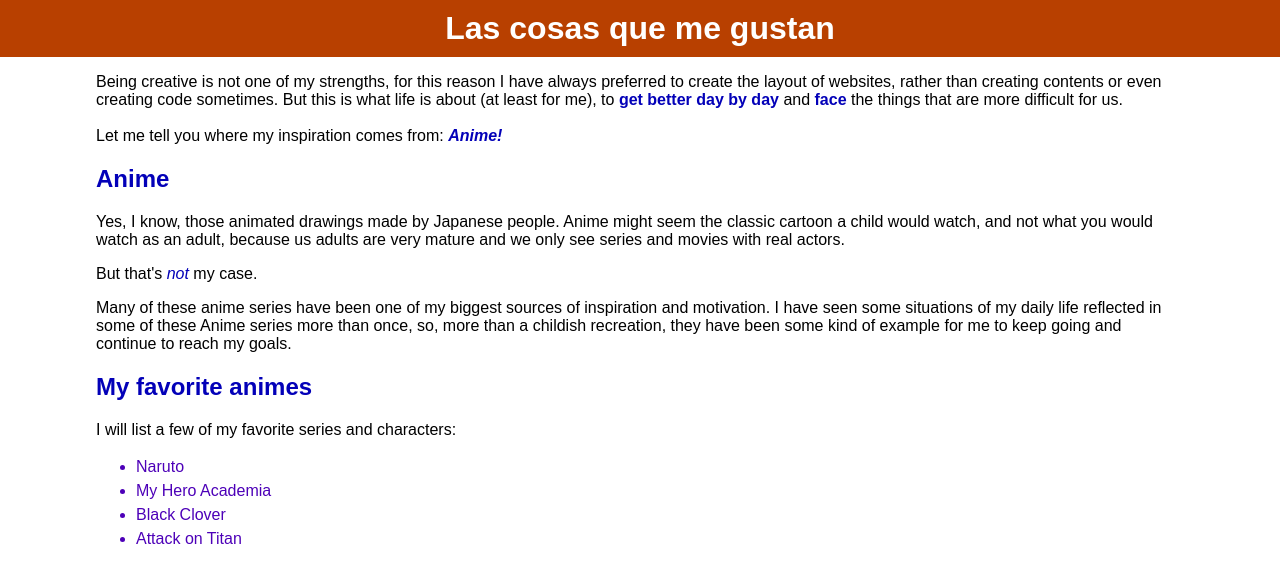
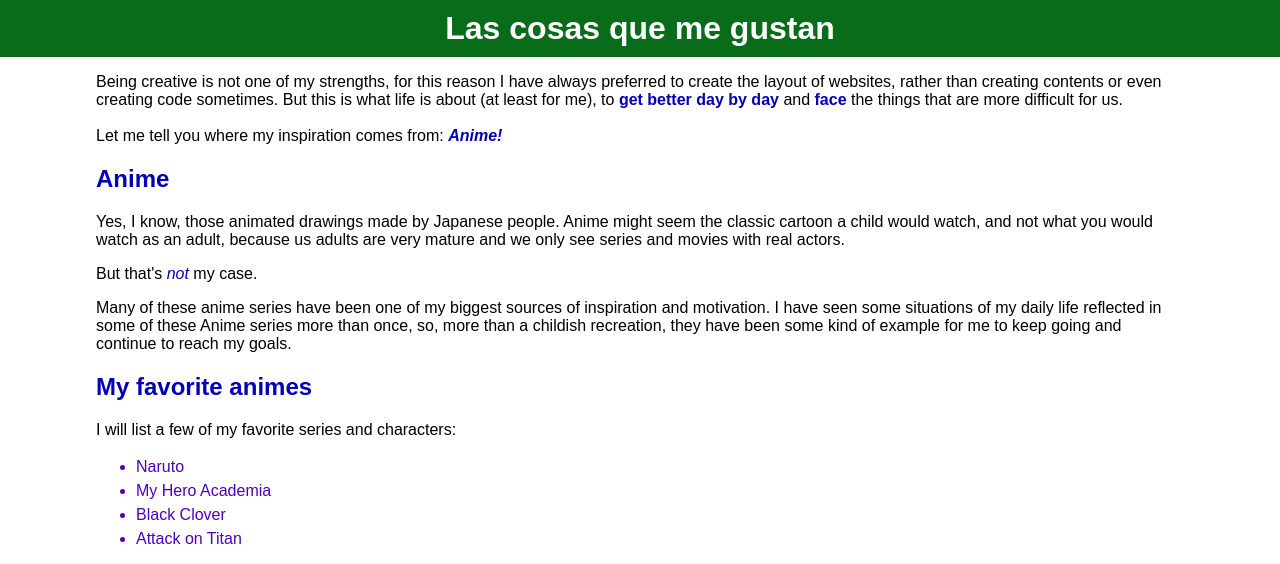
Before and after one commit to kossa21/mipaginamigracode, a plain HTML site: page index.html in a window 1280 px wide. Shown: the top 564 px of the page. Drawn offline with Linux system fonts and the light colour scheme.

Commit message:
cambiar el fondo a ser verde

```diff
--- a/style.css
+++ b/style.css
@@ -11,7 +11,7 @@ body {
 h1 {
   /*background-color: #0d042b;
   color: #c7bee6;*/
-  background-color: #b84000;
+  background-color: #086c1a;
   color: #ffffff;
   margin: 0;
   text-align: center;
```
